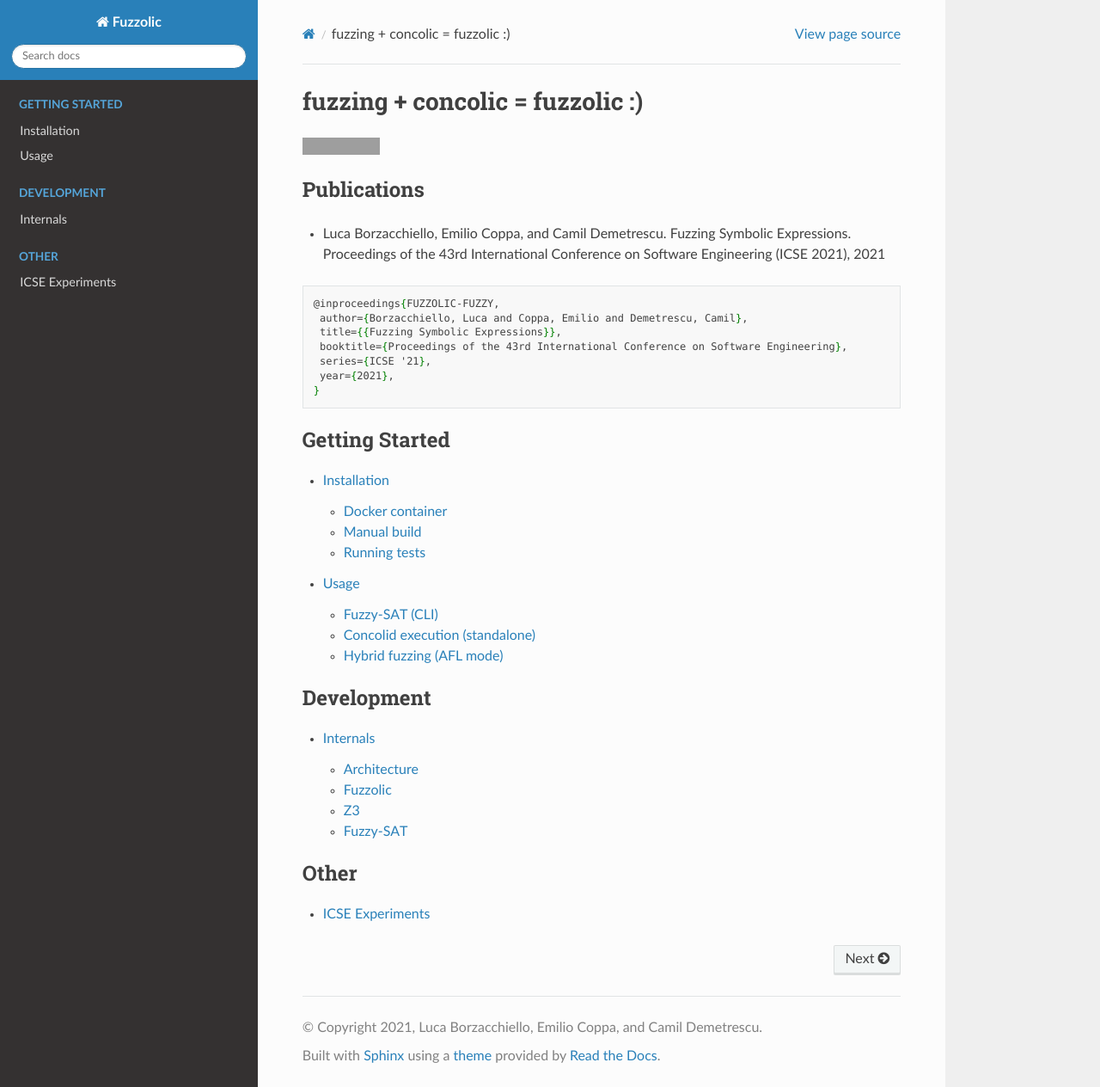
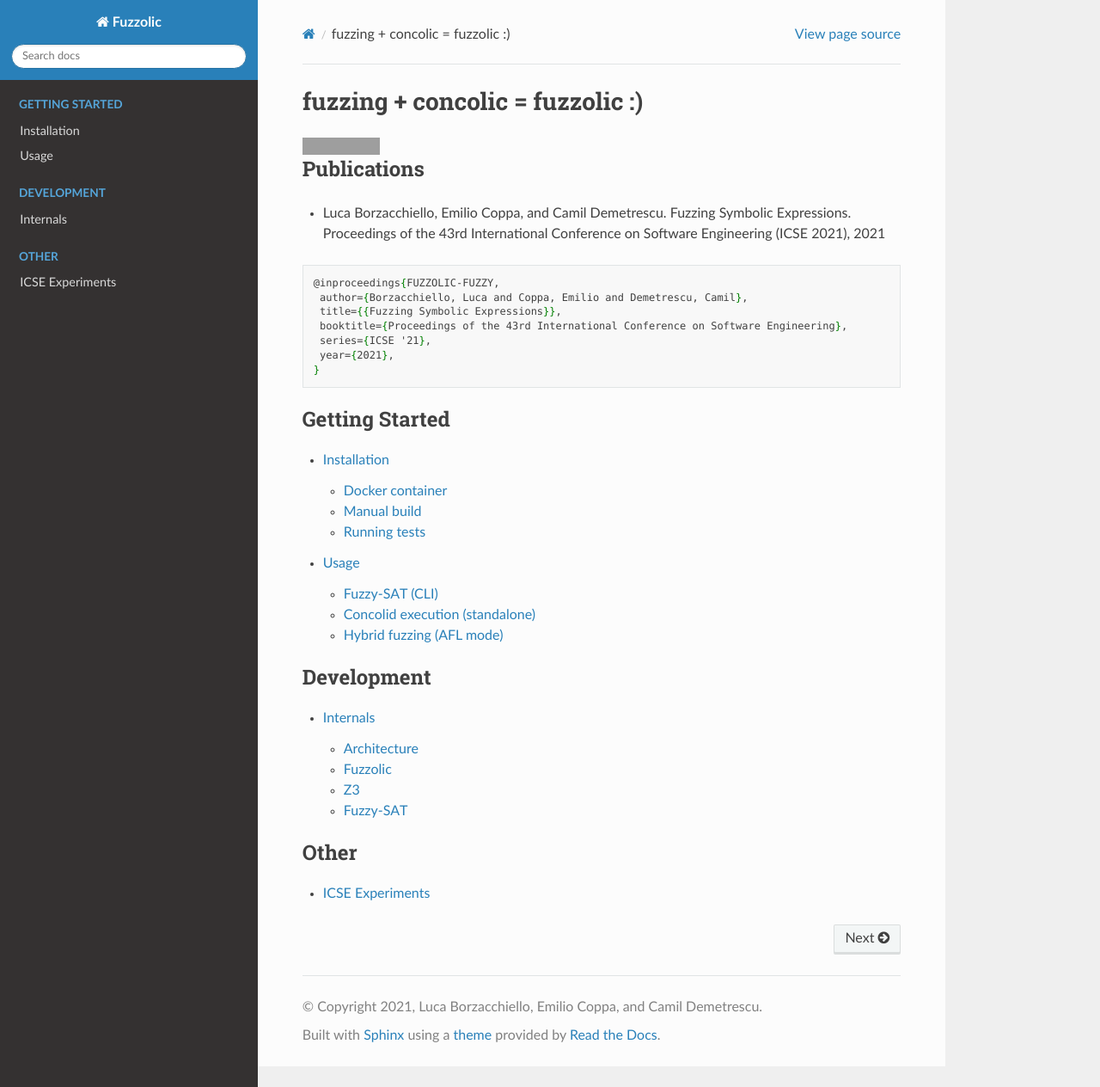
Before and after one commit to season-lab/fuzzolic, a Sphinx documentation site: the page built from docs/index.rst, in a window 1280 px wide and 1264 px high. Shown: the whole window at 86% size. Built offline with Sphinx 7.4.7 and the Read the Docs theme 2.0.0, drawn with Linux system fonts in a browser that asks for light colours; grey boxes are pictures that could not be loaded.

Commit message:
Update index.rst

```diff
--- a/docs/index.rst
+++ b/docs/index.rst
@@ -5,7 +5,7 @@ fuzzing + concolic = fuzzolic :)
 
 .. raw:: html
 
-    <img src="https://circleci.com/gh/season-lab/fuzzolic.svg?style=shield&circle-token=0a042e239339c13dce861e5304f5a19b52bc36bd" />
+    <div><img src="https://circleci.com/gh/season-lab/fuzzolic.svg?style=shield&circle-token=0a042e239339c13dce861e5304f5a19b52bc36bd" /><br /></div>
 
 Publications
 ------------
```
